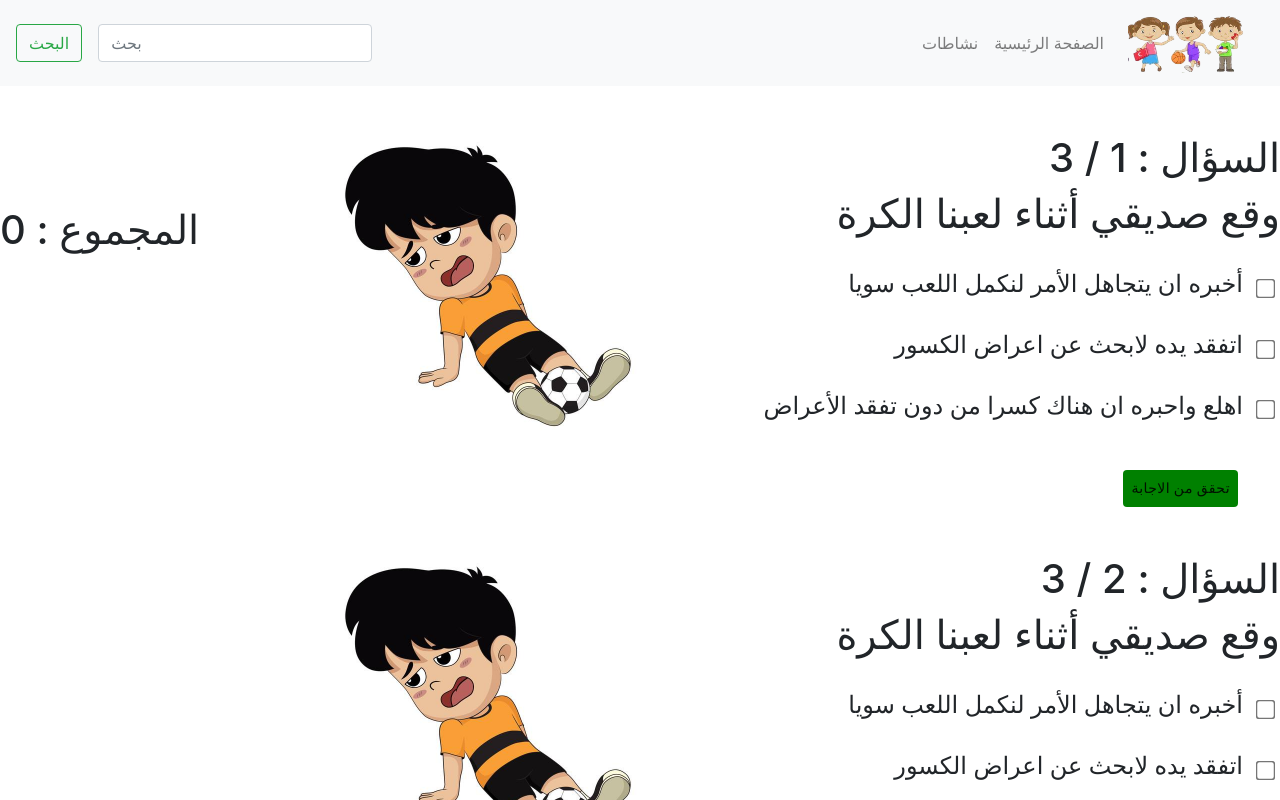
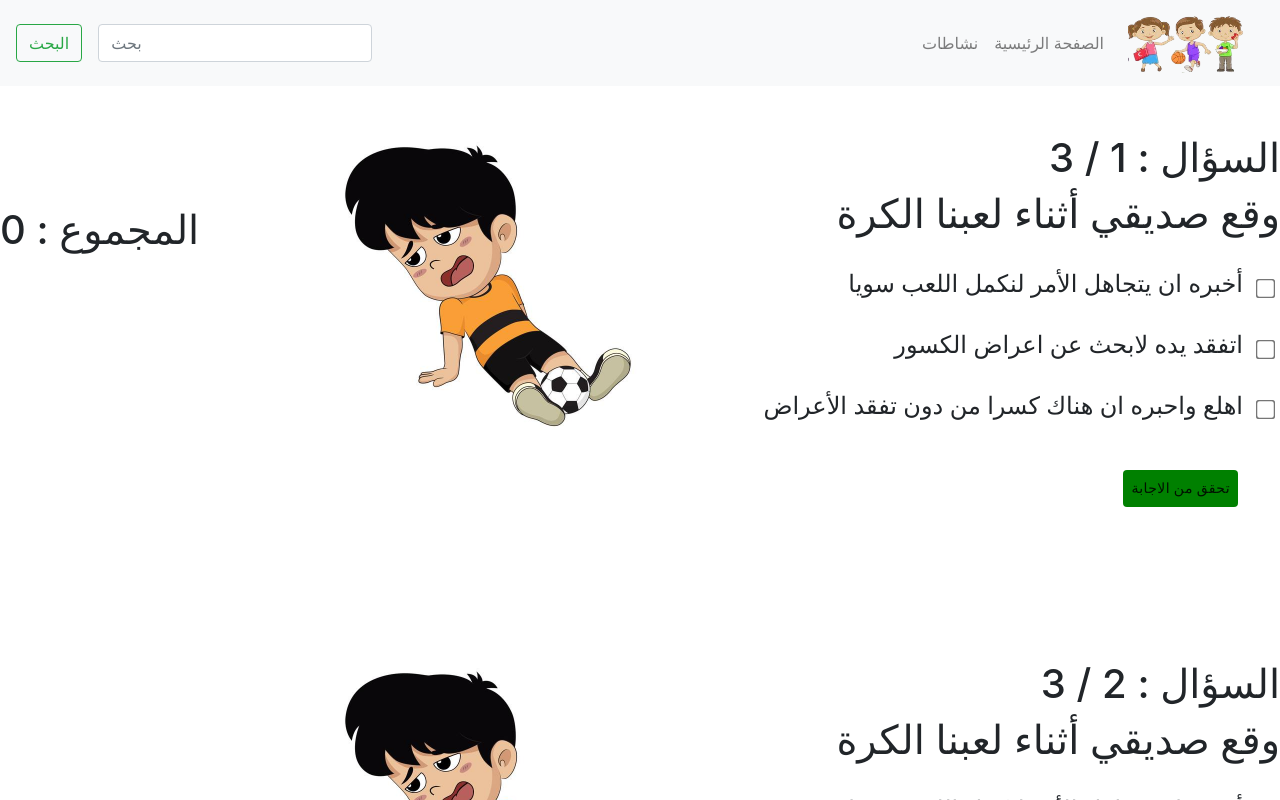
Before and after one commit to MohammadHijaz/MooAid, a React (Create React App) app: page / in a window 1280 px wide. Shown: the top 800 px of the page. Built offline with nearby package versions, Linux system fonts and the light colour scheme.

Commit message:
fixed a bug in the quiz component

```diff
--- a/src/Quiz/Quiz.js
+++ b/src/Quiz/Quiz.js
@@ -123,7 +123,7 @@ const Quiz = (props) => {
             <div className={classes.containerColumn}>
                 <h1>السؤال : {props.id} / {props.total}</h1>
                 <h1>{props.firstQuestion}</h1>
-                {buttonDisabled && checked1 && props.answer !== 1 ? <div className={classes.wrongAnswerContainer}><h4 className={classes.boxedAnswer}>{props.thirdAnswer}</h4>
+                {buttonDisabled && checked1 && props.answer !== 1 ? <div className={classes.wrongAnswerContainer}><h4 className={classes.boxedAnswer}>{props.firstAnswer}</h4>
                     <input type="checkbox" checked={checked1} style={{ marginLeft: "1em", marginRight: "0.5em", transform: "scale(1.5)" }} onChange={handleChange1} /></div>
                     : <div className={buttonDisabled && props.answer === 1 ? classes.correctAnswerContainer : classes.normalContatiner}>
                         <h4 className={buttonDisabled && props.answer === 1 ? classes.boxedAnswer : classes.normalAnswer}>{props.firstAnswer}</h4>
--- a/src/Quiz/rootComponent.js
+++ b/src/Quiz/rootComponent.js
@@ -5,14 +5,12 @@ class RootComponent extends Component {
     constructor(props) {
         super(props)
         this.state = {
-            answers: [],
-            shouldYouCopyArray: true,
             total: Questions.length,
             score: 0,
         }
     }
     render() {
-        const newQuestion = Questions.map(item => <Quiz
+        const newQuestions = Questions.map(item => <Quiz
             id={item.id}
             firstQuestion={item.firstQuestion}
             firstAnswer={item.firstAnswer}
@@ -27,8 +25,8 @@ class RootComponent extends Component {
         />
         )
         return (
-            <div style={{ display: "flex", flexDirection: "column" }}>
-                {newQuestion}
+            <div style={{ display: "flex", flexDirection: "column", flexWrap: "wrap" }}>
+                {newQuestions}
                 <h1 style={{ position: "fixed", alignSelf: "flex-start", marginTop: "3em" }}>المجموع : {this.state.score}</h1>
             </div >
 
```
